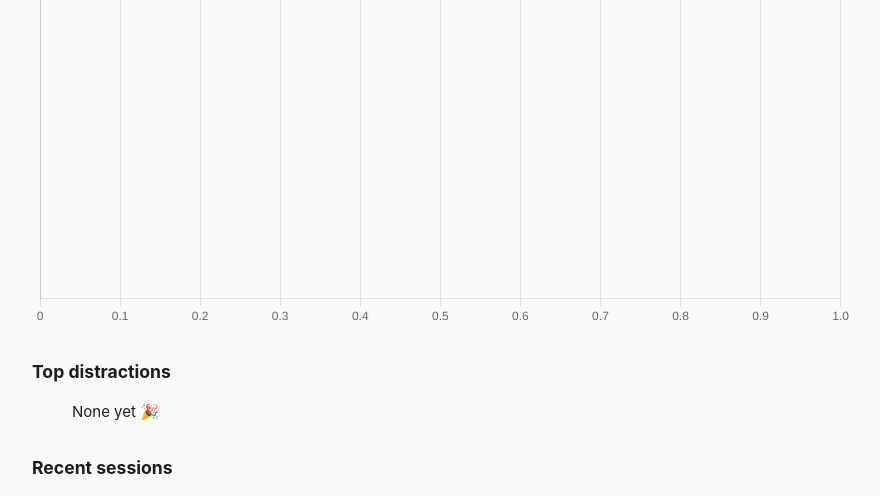
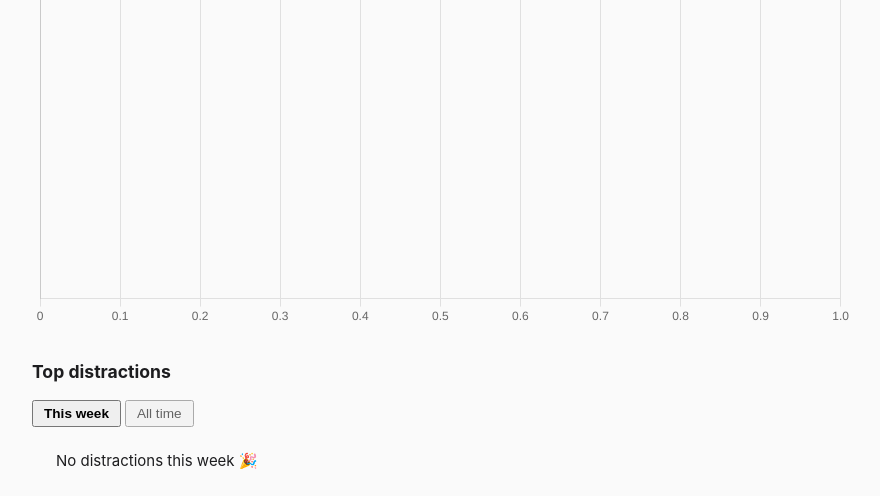
Before and after one commit to mewsmochi/scope_USC-Study-Monitor, a Flask app: page / in a window 1280 px wide. Shown: the part 748-1244 px from the top of the page, without its empty margins (198-1078 px from the left). Run offline with Flask 3, Linux system fonts and the light colour scheme; data that the repository does not hold is empty.

Commit message:
Top distractions: visits, warnings, share, week vs all time
Each site/app in the ranking now shows time, how often you switched to
it, how many warnings it triggered, and its share of distracted time,
with a bar relative to the #1 distraction. A This week / All time
switch (remembered per browser) picks the range. Rendered entirely
from stats.js so index.html is untouched.

Co-Authored-By: Claude Opus 5.5 <noreply@anthropic.com>

```diff
--- /dev/null
+++ b/dashboard/static/distractions.css
@@ -0,0 +1,13 @@
+/* Top distractions (rendered by stats.js) */
+#distraction-range { display: inline-flex; gap: 4px; margin-bottom: 8px; }
+#distraction-range button { font-size: 0.85rem; padding: 4px 10px; opacity: 0.6; }
+#distraction-range button[aria-pressed="true"] { opacity: 1; font-weight: 600; }
+#distractions { padding-left: 1.5rem; }
+.distraction { margin-bottom: 12px; }
+.distraction-head { display: flex; align-items: baseline; gap: 8px; }
+.distraction-name { font-weight: 600; overflow-wrap: anywhere; }
+.distraction-kind { color: var(--muted); font-size: 0.75rem; text-transform: uppercase; letter-spacing: 0.04em; }
+.distraction-time { margin-left: auto; font-variant-numeric: tabular-nums; white-space: nowrap; }
+.distraction-bar { height: 6px; margin: 4px 0; border-radius: 3px; background: var(--line); opacity: 0.9; }
+.distraction-bar span { display: block; height: 100%; border-radius: 3px; background: var(--accent, #e8590c); }
+.distraction-meta { color: var(--muted); font-size: 0.8rem; }
--- a/dashboard/static/stats.js
+++ b/dashboard/static/stats.js
@@ -67,6 +67,86 @@ function renderClassChart(classes) {
     if (chosen) select.value = chosen;
 }
 
+// --- Top distractions: ranked by time, with visits, warnings, and share of distracted time ---
+
+let lastReport = null;
+let distractionRange = "week";   // "week" or "all"
+try { distractionRange = localStorage.getItem("distractionRange") || "week"; } catch (e) {}
+
+function plural(n, word) {
+    return `${n} ${word}${n === 1 ? "" : "s"}`;
+}
+
+// "This week | All time" switch, added above the list once (keeps index.html untouched)
+function distractionToggle(list) {
+    let bar = document.getElementById("distraction-range");
+    if (bar) return bar;
+    bar = document.createElement("div");
+    bar.id = "distraction-range";
+    bar.setAttribute("role", "group");
+    bar.setAttribute("aria-label", "Time range");
+    for (const [value, text] of [["week", "This week"], ["all", "All time"]]) {
+        const b = document.createElement("button");
+        b.type = "button";
+        b.dataset.range = value;
+        b.textContent = text;
+        b.addEventListener("click", () => {
+            distractionRange = value;
+            try { localStorage.setItem("distractionRange", value); } catch (e) {}
+            renderDistractions();
+        });
+        bar.append(b);
+    }
+    list.before(bar);
+    return bar;
+}
+
+function renderDistractions() {
+    const list = document.getElementById("distractions");
+    if (!list || !lastReport) return;
+    for (const b of distractionToggle(list).children) {
+        b.setAttribute("aria-pressed", String(b.dataset.range === distractionRange));
+    }
+    const items = distractionRange === "week" ? lastReport.top_distractions_week : lastReport.top_distractions;
+    const top = items.length ? items[0].seconds : 0;
+
+    list.replaceChildren(...items.map(d => {
+        const li = document.createElement("li");
+        li.className = "distraction";
+
+        const head = document.createElement("div");
+        head.className = "distraction-head";
+        const name = document.createElement("span");
+        name.className = "distraction-name";
+        name.textContent = d.name;
+        const kind = document.createElement("span");
+        kind.className = "distraction-kind";
+        kind.textContent = d.kind === "site" ? "website" : "app";
+        const time = document.createElement("span");
+        time.className = "distraction-time";
+        time.textContent = duration(d.seconds);
+        head.append(name, kind, time);
+
+        // Bar length is relative to the #1 distraction, so the ranking reads at a glance
+        const track = document.createElement("div");
+        track.className = "distraction-bar";
+        const fill = document.createElement("span");
+        fill.style.width = `${top ? Math.max(2, 100 * d.seconds / top) : 0}%`;
+        track.append(fill);
+
+        const meta = document.createElement("div");
+        meta.className = "distraction-meta";
+        meta.textContent = `${Math.round(d.share)}% of distracted time · ${plural(d.visits, "visit")} · ` +
+                           plural(d.warnings, "warning");
+
+        li.append(head, track, meta);
+        return li;
+    }));
+    if (!items.length) {
+        list.textContent = distractionRange === "week" ? "No distractions this week 🎉" : "None yet 🎉";
+    }
+}
+
 async function refreshStats() {
     try {
         const r = await (await fetch("/api/stats")).json();
@@ -76,13 +156,8 @@ async function refreshStats() {
         renderDeadlines(r.deadlines);
         if (window.Chart) renderClassChart(r.classes);
 
-        const list = document.getElementById("distractions");
-        list.replaceChildren(...r.top_distractions.map(d => {
-            const li = document.createElement("li");
-            li.textContent = `${d.name}: ${duration(d.seconds)}`;
-            return li;
-        }));
-        if (!r.top_distractions.length) list.textContent = "None yet 🎉";
+        lastReport = r;
+        renderDistractions();
 
         document.getElementById("sessions").replaceChildren(...r.recent_sessions.map(s => row([
             new Date(s.start * 1000).toLocaleString(), s.class, s.mode,
--- a/dashboard/templates/index.html
+++ b/dashboard/templates/index.html
@@ -5,6 +5,7 @@
   <meta name="viewport" content="width=device-width, initial-scale=1">
   <title>Study Monitor</title>
   <link rel="stylesheet" href="{{ url_for('static', filename='style.css') }}">
+  <link rel="stylesheet" href="{{ url_for('static', filename='distractions.css') }}">
 </head>
 <body>
   <main>
--- a/data/stats.py
+++ b/data/stats.py
@@ -53,13 +53,48 @@ def longest_focus(events, max_gap):
     return best
 
 
-def distraction_time(events, max_gap):
-    """{website or app: seconds spent on it while it counted as distracting}"""
-    totals = defaultdict(float)
+def _distraction_name(row):
+    return row["domain"] or row["app"] or "Unknown"
+
+
+def distractions(events, max_gap):
+    """{website or app: {"kind", "seconds", "visits", "warnings"}} for one session.
+
+    seconds:  time on it while it counted as distracting
+    visits:   how many times you switched to it
+    warnings: distracted/still_distracted alerts it triggered
+    """
+    totals = {}
+
+    def entry(row):
+        name = _distraction_name(row)
+        return totals.setdefault(name, {"kind": "site" if row["domain"] else "app",
+                                        "seconds": 0.0, "visits": 0, "warnings": 0})
+
     for row, start, end in intervals(events, max_gap):
         if row["status"] == "distracting":
-            totals[row["domain"] or row["app"] or "Unknown"] += end - start
-    return dict(totals)
+            entry(row)["seconds"] += end - start
+    for e in events:
+        if e["kind"] == "activity" and e["status"] == "distracting":
+            entry(e)["visits"] += 1
+        elif e["kind"] == "alert" and e["status"] in ("distracted", "still_distracted"):
+            entry(e)["warnings"] += 1
+    return totals
+
+
+def _add_distractions(into, more):
+    for name, d in more.items():
+        t = into.setdefault(name, {"kind": d["kind"], "seconds": 0.0, "visits": 0, "warnings": 0})
+        for k in ("seconds", "visits", "warnings"):
+            t[k] += d[k]
+
+
+def _rank(totals, n=10):
+    """Top n by time, with each one's share of all distracted time (%)."""
+    all_secs = sum(d["seconds"] for d in totals.values())
+    ranked = sorted(totals.items(), key=lambda kv: (-kv[1]["seconds"], -kv[1]["warnings"]))[:n]
+    return [{"name": name, **d, "share": 100 * d["seconds"] / all_secs if all_secs else 0.0}
+            for name, d in ranked]
 
 
 def productivity(focused, distracted):
@@ -95,7 +130,7 @@ def report(classes, sessions, events, deadlines, now, low_study_hours, max_gap=M
     week_ago = now - 7 * 86400
     per_class = {c["id"]: {"id": c["id"], "name": c["name"], "focused": 0.0, "week_focused": 0.0}
                  for c in classes}
-    distractions = defaultdict(float)
+    all_distractions, week_distractions = {}, {}
     week = {"focused": 0.0, "distracted": 0.0}
     recent, best = [], 0.0
 
@@ -104,14 +139,15 @@ def report(classes, sessions, events, deadlines, now, low_study_hours, max_gap=M
         evs = by_session.get(s["id"], [])
         summary = summarize(evs, max_gap)
         best = max(best, longest_focus(evs, max_gap))
-        for name, secs in distraction_time(evs, max_gap).items():
-            distractions[name] += secs
+        d = distractions(evs, max_gap)
+        _add_distractions(all_distractions, d)
         c = per_class.get(s["class_id"])
         if c:
             c["focused"] += summary["focused"]
         if s["start"] >= week_ago:
             week["focused"] += summary["focused"]
             week["distracted"] += summary["distracted"]
+            _add_distractions(week_distractions, d)
             if c:
                 c["week_focused"] += summary["focused"]
         recent.append({"id": s["id"], "class": names.get(s["class_id"], "—"), "mode": s["mode"],
@@ -136,8 +172,8 @@ def report(classes, sessions, events, deadlines, now, low_study_hours, max_gap=M
         "classes": sorted(per_class.values(), key=lambda c: -c["focused"]),
         "recent_sessions": recent[::-1][:10],
         "personal_best": best,
-        "top_distractions": [{"name": n, "seconds": s} for n, s in
-                             sorted(distractions.items(), key=lambda kv: -kv[1])[:10]],
+        "top_distractions": _rank(all_distractions),
+        "top_distractions_week": _rank(week_distractions),
         "week": {**week, "productivity": productivity(week["focused"], week["distracted"])},
         "deadlines": sorted(upcoming, key=lambda d: d["due_date"]),
     }
```
Also changed, not shown: tests/test_report.py (+33 -6 lines), tests/test_server.py (+1 -1 lines).
